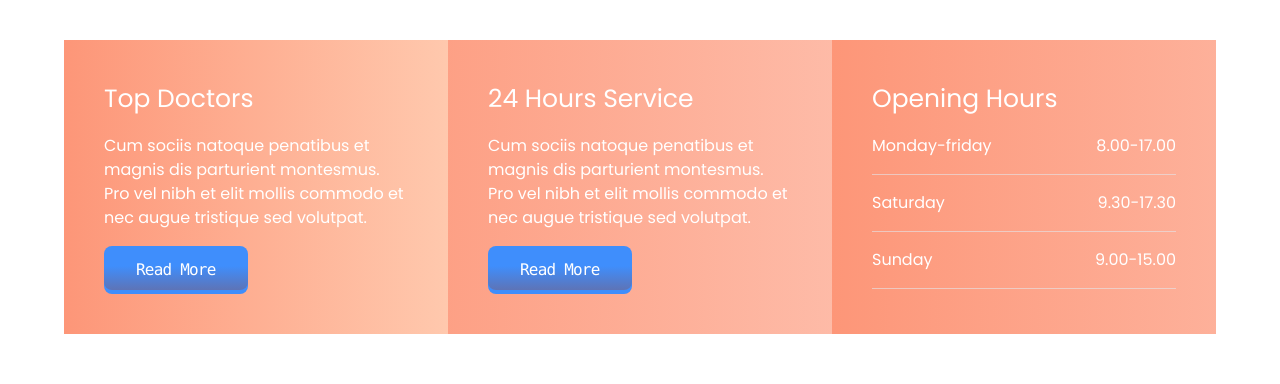
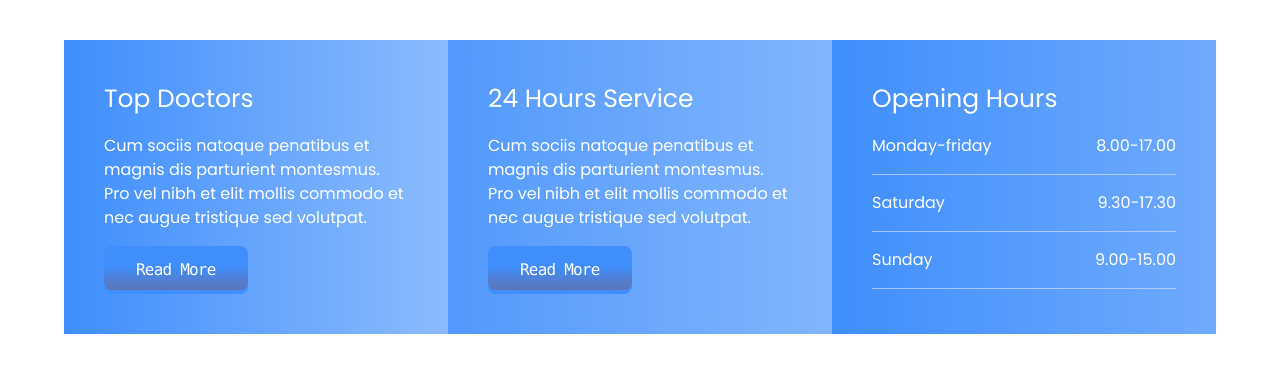
Before and after one commit to jahedasultana/Health-Track, a React (Vite) app: page / in a window 1280 px wide. Shown: the part 704-1088 px from the top of the page. Built offline with nearby package versions, Linux system fonts and the light colour scheme; no server answers.

Commit message:
border color and bg color added

```diff
--- a/src/pages/contactPage/AdditionalSupportResource.jsx
+++ b/src/pages/contactPage/AdditionalSupportResource.jsx
@@ -20,7 +20,7 @@ const AdditionalSupportResource = () => {
                 {Array(3).fill(0).map((_, index) => (
                     <div
                         key={index}
-                        className="shadow-2xl p-6  text-center hover:shadow-lg  transition-shadow border-b-2 border-[#1ABC9C]"
+                        className="shadow-2xl p-6  text-center hover:shadow-lg  transition-shadow border-b-2 border-primary"
                     >
                         <h3 className="text-2xl text-gray-800">Manuals</h3>
                         <p className="mt-2 text-gray-600">
--- a/src/pages/contactPage/GetInTouchWithUs.jsx
+++ b/src/pages/contactPage/GetInTouchWithUs.jsx
@@ -8,7 +8,7 @@ import {
 
 const GetInTouchWithUs = () => {
   return (
-    <div  className="w-[90%] mx-auto my-12 md:my-24">
+    <div className="w-[90%] mx-auto my-12 md:my-24">
       <div className="">
         {/* Header Section */}
         <h2 className="text-2xl text-center text-primary mb-4">
@@ -29,7 +29,7 @@ const GetInTouchWithUs = () => {
               <h2 className="text-primary text-2xl mb-3">Leave a Message</h2>
               <div className="w-[80px] h-[2px] mb-6 bg-secondary"></div>
             </div>
-                <div className="bg-[#FFFAF9] border-b-2 border-[#1ABC9C] p-6">
+            <div className="bg-[#FFFAF9] border-b-2 border-primary p-6">
               <form className="space-y-4">
                 <div className="flex gap-4">
                   {/* Full Name Field */}
@@ -63,7 +63,6 @@ const GetInTouchWithUs = () => {
 
                 {/* Message Field */}
                 <textarea
-
                   className="w-full border border-gray-300 rounded-md focus:outline-none focus:ring-[1px] focus:ring-[#1ABC9C]"
                   rows="8"
                 ></textarea>
@@ -94,7 +93,6 @@ const GetInTouchWithUs = () => {
                 </div>
               </form>
             </div>
-
           </div>
 
           {/* Contact Details */}
@@ -106,19 +104,23 @@ const GetInTouchWithUs = () => {
 
             <p className="flex items-center gap-3 text-gray-600 mb-4">
               <div className="bg-secondary text-white p-4 flex items-center justify-center rounded-md">
-              <FiMapPin className="text-white text-xl" /></div> 121 King St,
-              Melbourne VIC 3000, Australia
+                <FiMapPin className="text-white text-xl" />
+              </div>{" "}
+              121 King St, Melbourne VIC 3000, Australia
             </p>
-            <hr className="opacity-95"/>
+            <hr className="opacity-95" />
 
             <p className="flex items-center gap-3 text-gray-600 mb-4">
               <div className="bg-secondary text-white p-4 flex items-center justify-center rounded-md">
                 <FiPhone className="text-white text-xl" />
-                </div> +00 0 0000 0000
+              </div>{" "}
+              +00 0 0000 0000
             </p>
             <p className="flex items-center gap-3 text-gray-600 mb-4">
               <div className="bg-secondary text-white p-4 flex items-center justify-center rounded-md">
-              <FiMail className="text-white text-xl" /></div> info@healthcare.com
+                <FiMail className="text-white text-xl" />
+              </div>{" "}
+              info@healthcare.com
             </p>
             <div className="flex items-center gap-4 mt-4">
               <FaFacebookF className="text-2xl text-black/80 cursor-pointer hover:text-primary" />
--- a/src/pages/home/topDoctors/TopDoctors.jsx
+++ b/src/pages/home/topDoctors/TopDoctors.jsx
@@ -3,17 +3,17 @@ import Button from "../../../components/Button";
 const TopDoctors = () => {
     return (
         <div className="grid md:grid-cols-3 grid-cols-1 w-[90%] mx-auto">
-            <div className="p-10 bg-gradient-to-r from-[#FD9678] to-[#FFA477]/60 text-white space-y-4">
+            <div className="p-10 bg-gradient-to-r from-primary to-primary/60 text-white space-y-4">
                 <h2 className="text-[25px]">Top Doctors</h2>
             <p>Cum sociis natoque penatibus et magnis dis parturient montesmus. Pro vel nibh et elit mollis commodo et nec augue tristique sed volutpat.</p>
            <Button buttonText={'Read More'}/>
             </div>
-            <div className="p-10 bg-gradient-to-r from-[#FD9678]/90 to-[#FD9678]/65 text-white space-y-4">
+            <div className="p-10 bg-gradient-to-r from-primary/90 to-primary/65 text-white space-y-4">
                 <h2 className="text-[25px]">24 Hours Service</h2>
             <p>Cum sociis natoque penatibus et magnis dis parturient montesmus. Pro vel nibh et elit mollis commodo et nec augue tristique sed volutpat.</p>
             <Button buttonText={'Read More'}/>
             </div>
-            <div className="p-10 bg-gradient-to-r from-[#FD9678] to-[#FD9678]/75 text-white space-y-4">
+            <div className="p-10 bg-gradient-to-r from-primary to-primary/75 text-white space-y-4">
                 <h2 className="text-[25px]">Opening Hours</h2>
            <div className="flex justify-between">
            <p>Monday-friday</p>
```
Lines whose indentation alone changed are shown as unchanged.
